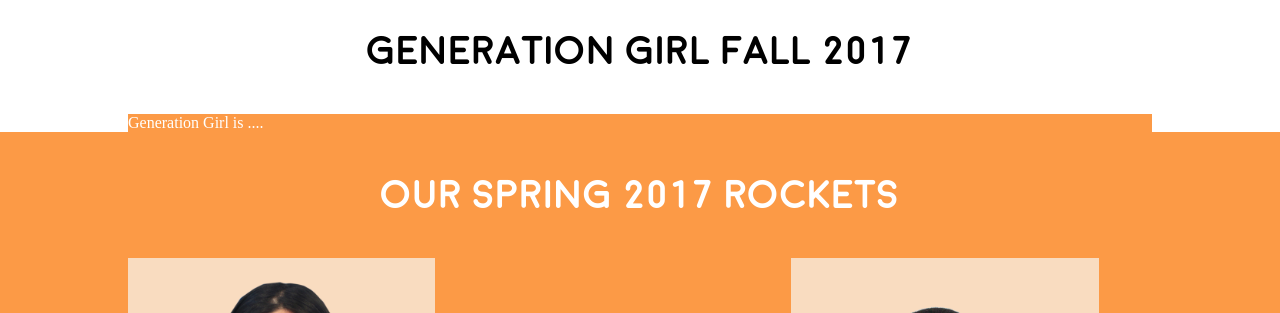
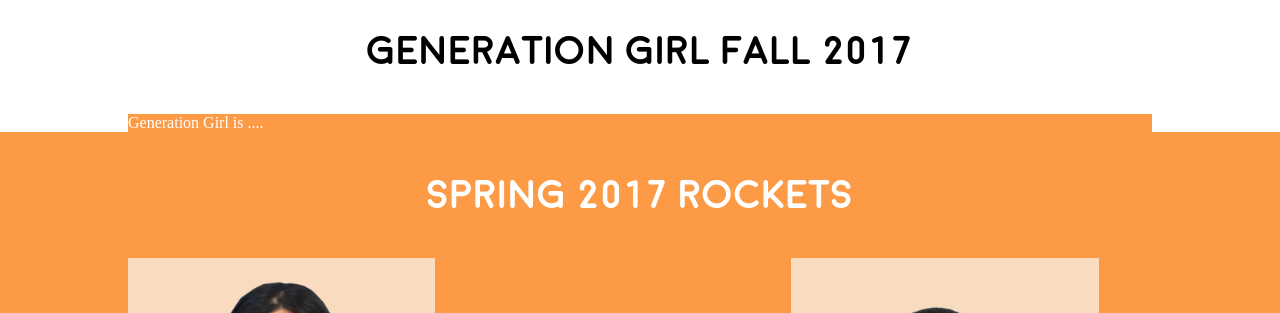
Before and after one commit to GoSparkSC/project-launch, a plain HTML site: page index.html in a window 1280 px wide. Shown: the part 1620-1933 px from the top of the page. Drawn offline with Linux system fonts and the light colour scheme.

Commit message:
rockets title

```diff
--- a/index.html
+++ b/index.html
@@ -59,7 +59,7 @@
           </div>
         </div>
         <div class="rocket-section">
-            <div class="title rocket-title">OUR SPRING 2017 ROCKETS</div>
+            <div class="title rocket-title">SPRING 2017 ROCKETS</div>
             <div class="content rocket-content">
                 <div class="rocket-headshot">
                     <img src="assets/img/rockets/png/rocket-andrea.png" alt="Andrea">
```
